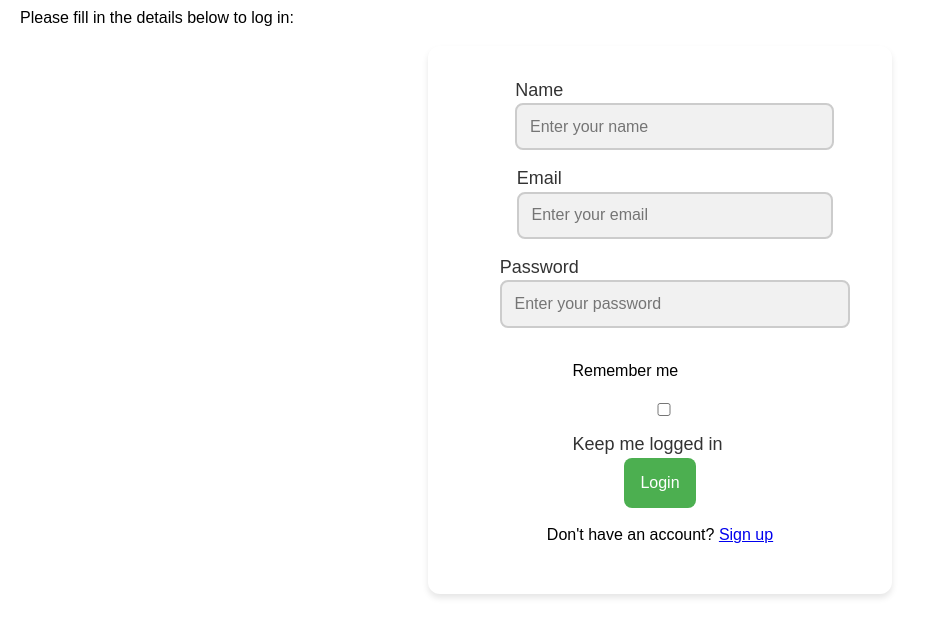
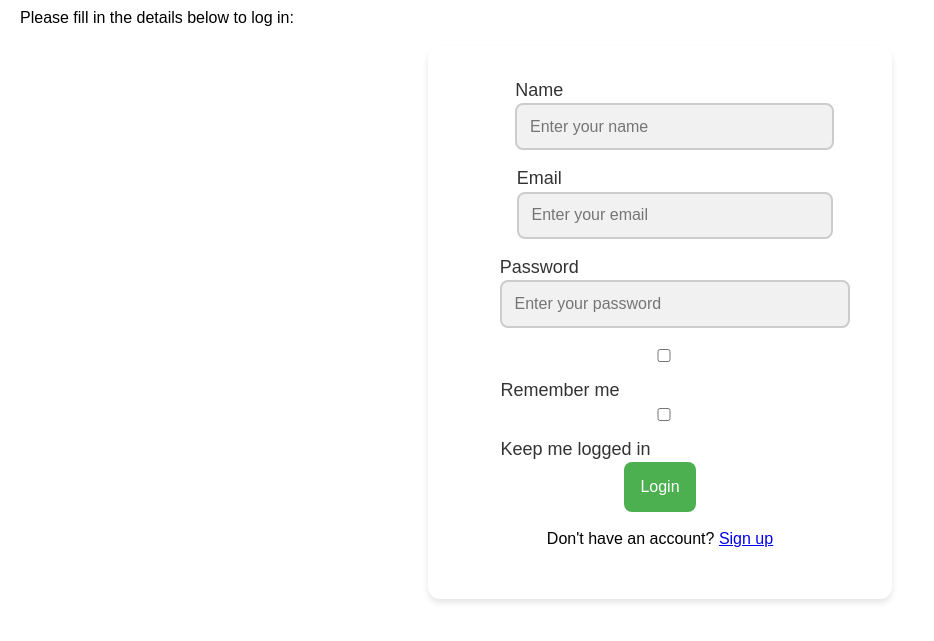
Before and after one commit to amarko-med/html-login-page, a plain HTML site: page index.html in a window 1280 px wide. Shown: the part 103-744 px from the top of the page, without its empty margins (0-934 px from the left). Drawn offline with Linux system fonts and the light colour scheme.

Commit message:
Update index.html

```diff
--- a/index.html
+++ b/index.html
@@ -5,7 +5,7 @@
   </head>
   <body>
     <h1 id="title">Login Page</h1>
-    <p id="description">Please fill in the details below to log in:</p>
+    <p class="title" id="description">Please fill in the details below to log in:</p>
 
     <form id="login-form">
       <div class="group">
@@ -24,15 +24,17 @@
         </label>
       </div>
       <div class="group">
-        <p>Remember me</p>
+<label>
+          <input class="checkbox" type="checkbox" value="remember">Remember me
+        </label>
         <label>
-          <input type="checkbox" value="remember"> Keep me logged in
+          <input class="checkbox" type="checkbox" value="remember"> Keep me logged in
         </label>
       </div>
       <div class="group">
         <button type="submit" id="submit">Login</button>
       </div>
-      <p>Don't have an account? <a href="#">Sign up</a></p>
+      <p class="up">Don't have an account? <a href="#">Sign up</a></p>
     </form>
   </body>
 </html>
```
